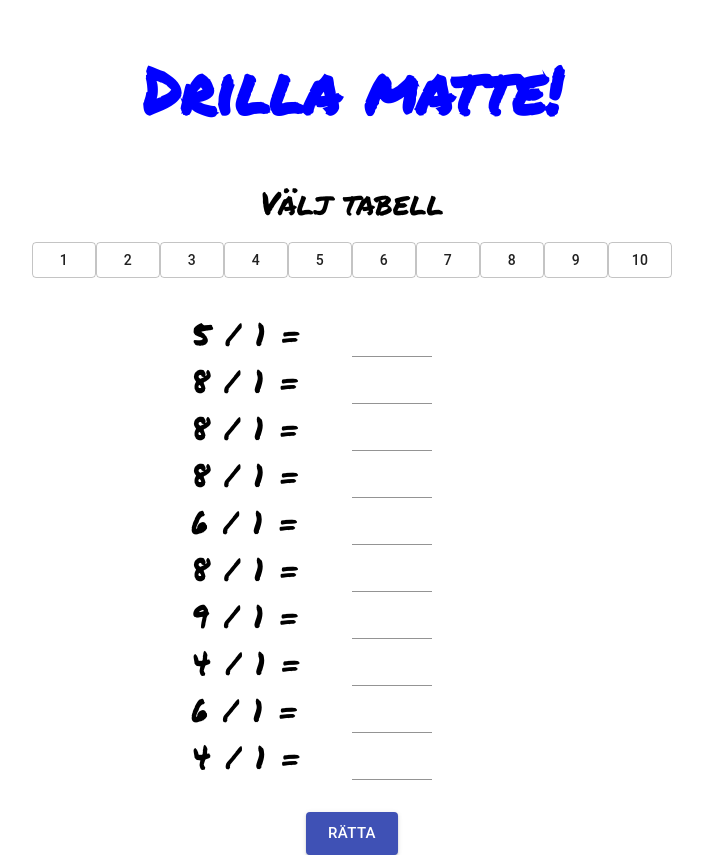
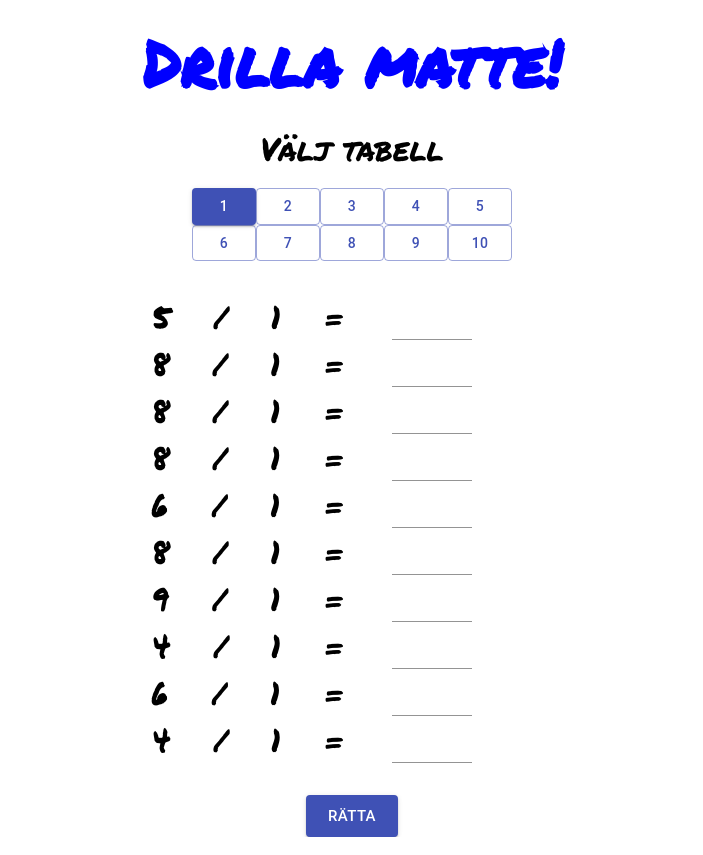
Before and after one commit to Nicklas-Holmqvist/mathlist, a React (Create React App) app: page / in a window 1280 px wide. Shown: the whole page, without its empty margins (288-991 px from the left). Built offline with nearby package versions, Linux system fonts and the light colour scheme.

Commit message:
all the basic soon done

```diff
--- a/src/Numbers.tsx
+++ b/src/Numbers.tsx
@@ -11,23 +11,18 @@ const Numbers = () => {
     const defaultTable:number = 1
 
     const [randomNumbers, setRandomNumbers] = useState<number[]>([])
-    const [userAnswers, setUserAnswers] = useState<boolean[]>([])
-    const [userInput, setUserInput] = useState<[IUser]>([{
+    const [userAnswers, setUserAnswers] = useState<[IUser]>([{
         input: "",
         boolean: false
     }])
     const [numberTable, setNumberTable] = useState<number>(defaultTable)
-    const [answers, setAnswers] = useState<boolean>(false)
-    const [resetInput, setResetInput] = useState<boolean>(false)
-    const numberList:number[] = [1, 2, 3, 4, 5, 6, 7, 8, 9, 10]
+    const [correctAnswers, setCorrectAnswers] = useState<boolean>(false)
+    const numberList:number[] = [0, 1, 2, 3, 4, 5, 6, 7, 8, 9]
+    const corrected:{right:string, wrong:string} = {right:'Rätt', wrong:'X'}
 
     useEffect(()=> {
         tenNumbers()
     },[numberTable])
-
-    // useEffect(() => {
-    //     setResetInput(false)
-    // }, [resetInput])
 
     function tenNumbers() {
         setRandomNumbers([])
@@ -44,19 +39,28 @@ const Numbers = () => {
        return random() * numberTable
     }
 
+    function activeBtn(id:number) {
+        if(numberTable === (id+1)) return "contained"; else return "outlined"
+    }
+
     const numberChoice = numberList.map((number, i) => (
         <div key={i}>
-            <Button variant="outlined" id={number.toString()} onClick={(e) => choice(e)}>{number}</Button>
+            <Button
+                variant={activeBtn(i)}
+                id={number.toString()}
+                color='primary'
+                size='medium'
+                onClick={(e) => choice(e)}>{number+1}
+            </Button>
         </div>
     ))
 
     function choice(e:any) {
+        console.log(e)
         const value = parseInt(e.target.innerText)
-        setResetInput(true)
         setNumberTable(value)
-        setUserAnswers([])
-        setAnswers(false)
-        setUserInput([{}])
+        setUserAnswers([{}])
+        setCorrectAnswers(false)
     }
 
     function onChange(e:any) {
@@ -70,12 +74,8 @@ const Numbers = () => {
 
         const answer = {input: value, boolean: correct(number, value)}
 
-        const newUserInput:any = [...userInput]
-        newUserInput[id] = answer
-        setUserInput(newUserInput)
-
-        const newUserAnswers = [...userAnswers]
-        newUserAnswers[id] = correct(number, value)
+        const newUserAnswers:any = [...userAnswers]
+        newUserAnswers[id] = answer
         setUserAnswers(newUserAnswers)
     }
 
@@ -84,24 +84,24 @@ const Numbers = () => {
     }
 
     const viewNumbers = randomNumbers.map((number, i) => (
-        <div key={i} className="flex w-20 between">
-            <div className="flex w-10 number">
+        <div key={i} className="flex w-30 center">
+            <div className="flex w-15 number between">
                 <p>{number}</p>
                 <p>/</p>
                 <p>{numberTable}</p>
-                <p>=</p>
+                <p className="mr-2">=</p>
             </div>
             <div className="bottom">
                 <TextField
                     className="w-5 ml-1 left"
                     type="text"
-                    value={userInput[i]?.input || ""}
+                    value={userAnswers[i]?.input || ""}
                     id={i.toString()}
                     onChange={onChange}
                 />
             </div>
-            <p
-               className={`w-5 ${userAnswers[i] ? "right" : "wrong"}`}>{ answers ? (userAnswers[i] ? 'RÄTT' : 'X') : ""}
+            <p className={`w-5 ${userAnswers[i]?.boolean ? "right" : "wrong"}`}>
+                { correctAnswers ? (userAnswers[i].boolean ? corrected.right : corrected.wrong) : ""}
             </p>
         </div>
     ))
@@ -113,20 +113,27 @@ const Numbers = () => {
         if(answers !== numbers) {
             return
         }
-        setAnswers(true)
+        setCorrectAnswers(true)
     }
 
     return (
         <div className="flex center column">
             <h1>Drilla matte!</h1>
             <p className="mb-1">Välj tabell</p>
-            <div className="flex mb-2">
+            <div className="flex wrap mb-2 w-20">
                 {numberChoice}
             </div>
             <div className="mb-2">
                 {viewNumbers}
             </div>
-            <Button variant="contained" size="large" color="primary" onClick={viewCorrect}>Rätta</Button>
+            <Button
+                variant="contained"
+                size="large"
+                color="primary"
+                onClick={viewCorrect}
+                >
+                Rätta
+            </Button>
         </div>
     )
 }
--- a/src/basic.css
+++ b/src/basic.css
@@ -7,6 +7,7 @@ body {
 
 h1 {
     font-size: 4rem;
+    margin: 1rem 0;
     color: blue;
 }
 
@@ -32,8 +33,16 @@ p {
     justify-content: space-between;
 }
 
+.wrap {
+    flex-wrap: wrap;
+}
+
 .w-40 {
     width: 40rem;
+}
+
+.w-30 {
+    width: 30rem;
 }
 
 .w-20 {
@@ -56,8 +65,20 @@ p {
     width: 4rem;
 }
 
+.w-3 {
+    width: 3rem;
+}
+
+.w-2 {
+    width: 2rem;
+}
+
 .ml-1 {
     margin-left: 1rem
+}
+
+.mr-2 {
+    margin-right: 2rem
 }
 
 .mb-2 {
```
